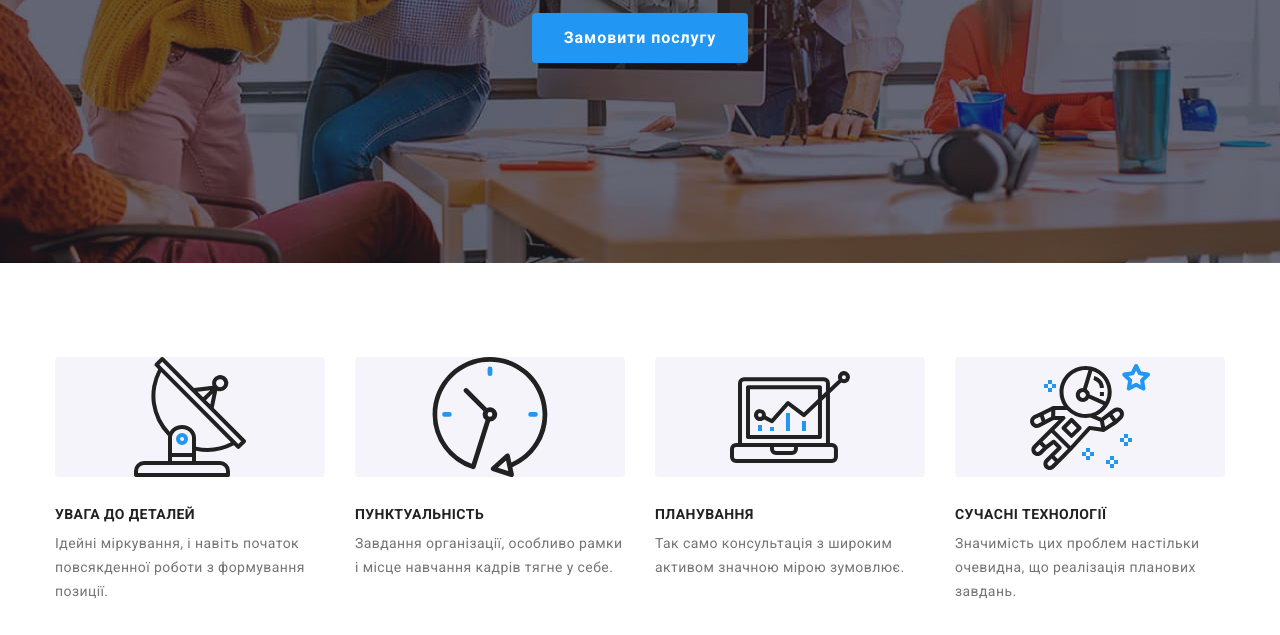
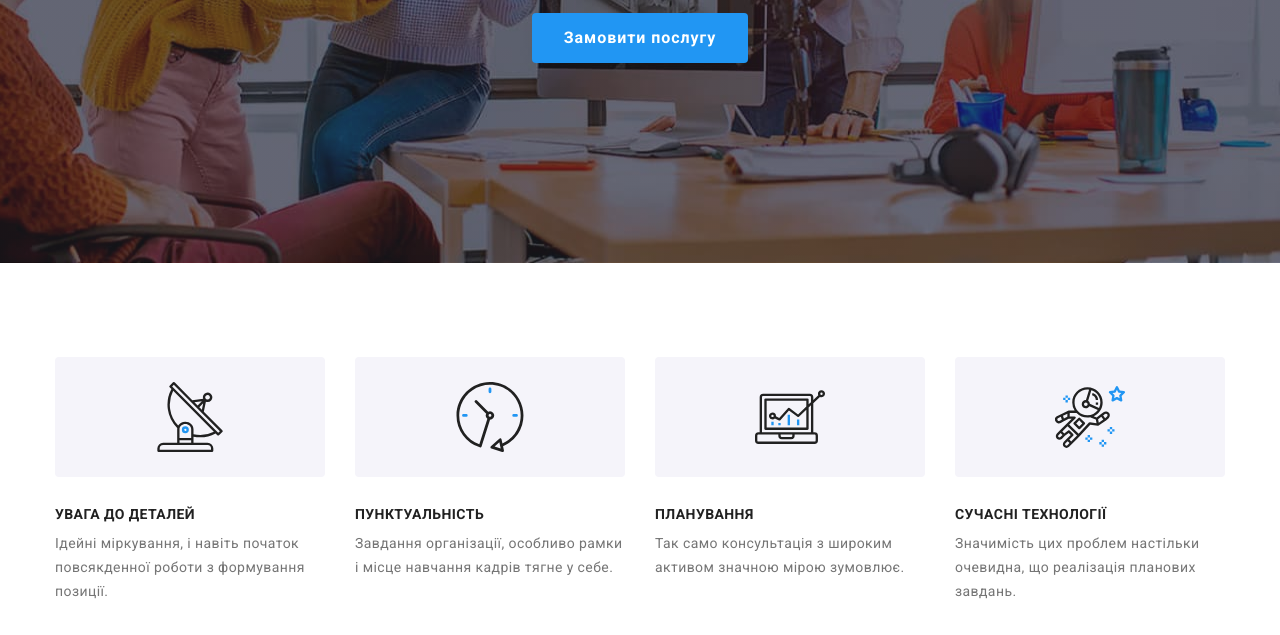
Before and after one commit to woland31252/goit-markup-hw-04, a plain HTML site: page index.html in a window 1280 px wide. Shown: the part 417-1052 px from the top of the page. Drawn offline with nearby package versions, Linux system fonts and the light colour scheme.

Commit message:
виправлення помилок_3

```diff
--- a/css/style.css
+++ b/css/style.css
@@ -207,21 +207,15 @@ margin: 0 auto;
 }
 
 .icon-item {
-display: flex;
-gap: 30px;
-margin-bottom: 30px;
-}
-
-.icon-advanteges {
-    /* display: flex; */
     width: 270px;
     height: 120px;
     background-color: var(--command-backgroud);
     border-radius: 4px;
-    /* justify-content: center;
-    align-items: center; */
+    display: flex;
+    justify-content: center;
+    align-items: center;
+    margin-bottom: 30px;
 }
-
 
 .advanteges-list {
     display: flex;
--- a/index.html
+++ b/index.html
@@ -72,22 +72,13 @@
       <section class="advanteges section">
         <div class="container">
           <h2 class="visually-hidden">Переваги</h2>
-          <div class="icon-item">
-            <svg class="icon-advanteges" width="70" height="70">
-              <use href="./img/symbol-defs.svg#icon-antenna"></use>
-            </svg>
-            <svg class="icon-advanteges" width="70" height="70">
-              <use href="./img/symbol-defs.svg#icon-clock"></use>
-            </svg>
-            <svg class="icon-advanteges" width="70" height="70">
-                <use href="./img/symbol-defs.svg#icon-diagram"></use>
-              </svg>
-              <svg class="icon-advanteges" width="70" height="70">
-                <use href="./img/symbol-defs.svg#icon-astronaut"></use>
-              </svg>
-          </div>
           <ul class="advanteges-list list">
             <li class="advanteges-item">
+              <div class="icon-item">
+                <svg class="icon-advanteges" width="70" height="70">
+                  <use href="./img/symbol-defs.svg#icon-antenna"></use>
+                </svg>
+              </div>
               <h3 class="advanteges-title">Увага до деталей</h3>
               <p class="advanteges-text">
                 Ідейні міркування, і навіть початок повсякденної роботи з
@@ -95,6 +86,11 @@
               </p>
             </li>
             <li class="advanteges-item">
+              <div class="icon-item">
+                <svg class="icon-advanteges" width="70" height="70">
+                  <use href="./img/symbol-defs.svg#icon-clock"></use>
+                </svg>
+              </div>
               <h3 class="advanteges-title">Пунктуальність</h3>
               <p class="advanteges-text">
                 Завдання організації, особливо рамки і місце навчання кадрів
@@ -102,12 +98,22 @@
               </p>
             </li>
             <li class="advanteges-item">
+              <div class="icon-item">
+                <svg class="icon-advanteges" width="70" height="70">
+                  <use href="./img/symbol-defs.svg#icon-diagram"></use>
+                </svg>
+              </div>
               <h3 class="advanteges-title">Планування</h3>
               <p class="advanteges-text">
                 Так само консультація з широким активом значною мірою зумовлює.
               </p>
             </li>
             <li class="advanteges-item">
+              <div class="icon-item">
+                <svg class="icon-advanteges" width="70" height="70">
+                  <use href="./img/symbol-defs.svg#icon-astronaut"></use>
+                </svg>
+              </div>
               <h3 class="advanteges-title">Сучасні технології</h3>
               <p class="advanteges-text">
                 Значимість цих проблем настільки очевидна, що реалізація
```
